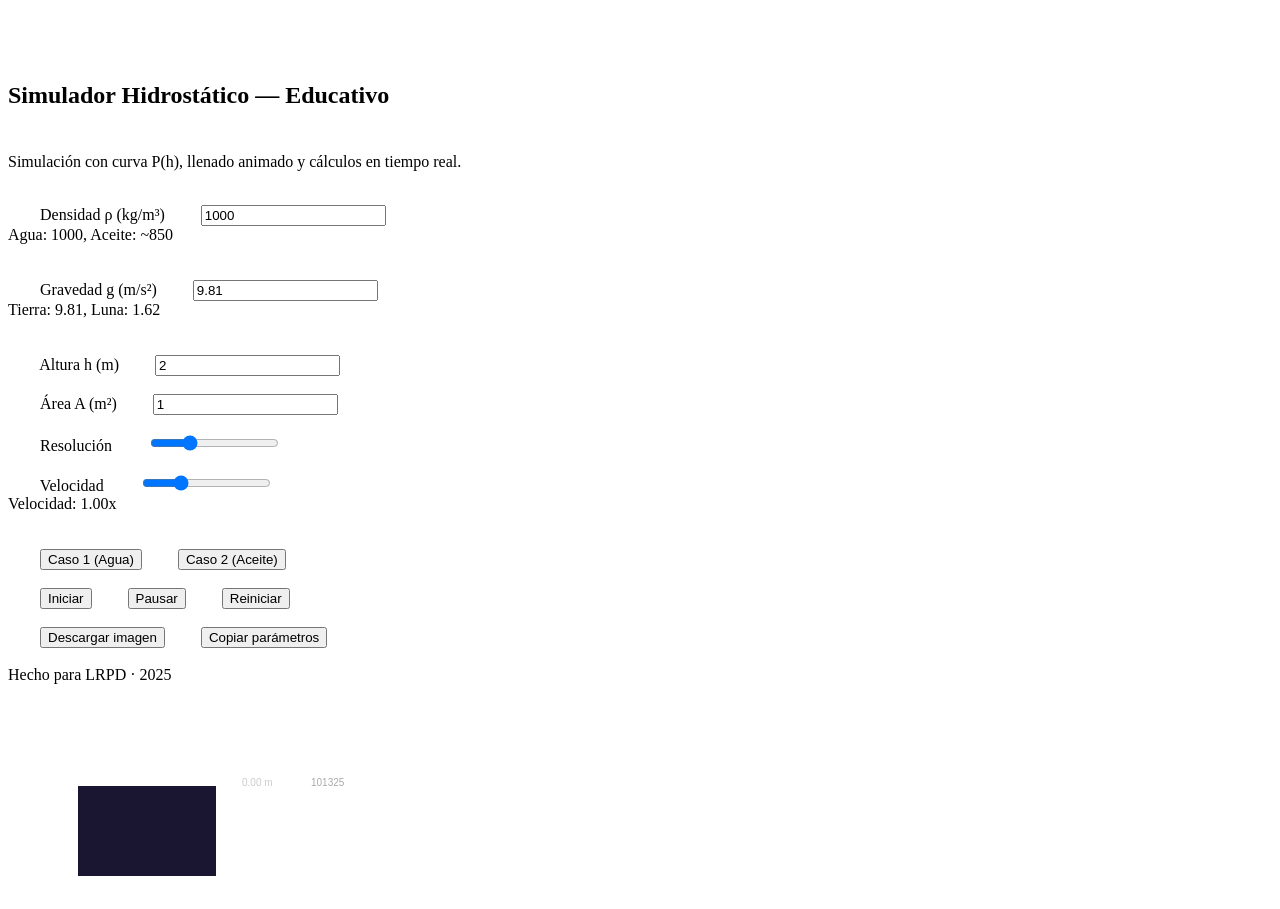
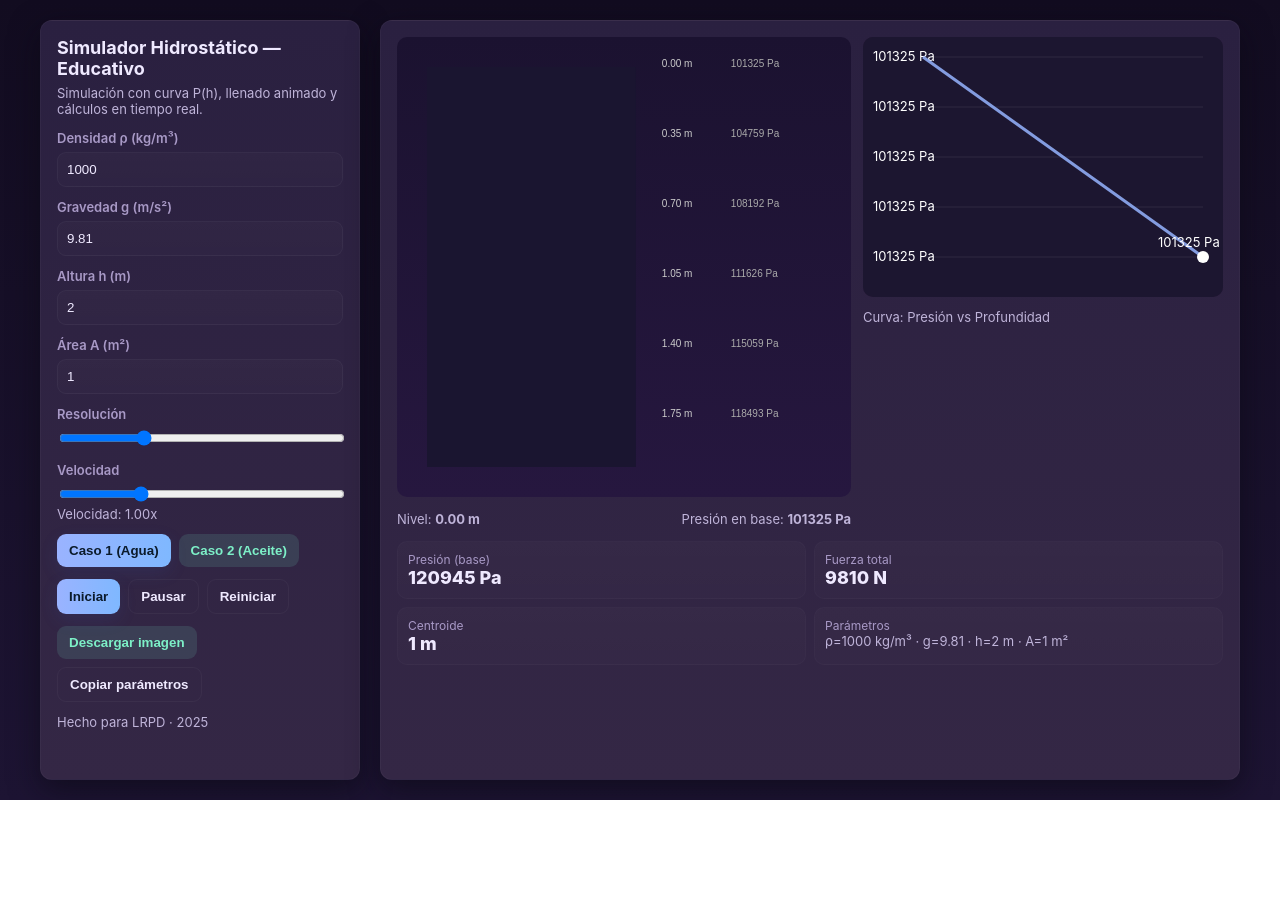
Before and after one commit to wolffreeze/Fisica-simulador, a plain HTML site: page index.html in a window 1280 px wide. Shown: the top 909 px of the page. After the commit the page ends 800 px from the top, so only its background shows below. Drawn offline with Linux system fonts and the light colour scheme.

Commit message:
Update index.html

```diff
--- a/index.html
+++ b/index.html
@@ -1,358 +1,679 @@
 <!doctype html>
+
 <html lang="es">
+
 <head>
+
 <meta charset="utf-8"/>
+
 <meta name="viewport" content="width=device-width,initial-scale=1"/>
+
 <title>Simulador Hidrostático — Dark Purple Soft</title>
+
 <style>
+
   :root{
+
     --bg1: #120c20;
+
     --bg2: #1d1433;
+
     --panel: #2a2040;
+
     --panel-2: #342745;
+
     --muted: #bfb4d9;
+
     --muted-2: #a899c6;
+
     --text: #efe9ff;
+
     --accent: #9ab3ff;
+
     --accent-2: #7df0c8;
+
     --glow: rgba(157,114,200,0.14);
+
     --shadow: 0 10px 30px rgba(10,8,18,0.6);
+
     font-family: Inter, ui-sans-serif, system-ui, -apple-system, "Segoe UI", Roboto;
-  }
-  *{box-sizing:border-box}
-  html,body{height:100%}
-  body{
-    margin:0;
-    min-height:100vh;
-    background: linear-gradient(180deg,var(--bg1),var(--bg2));
-    color:var(--text);
-    padding:20px;
+
   }
 
+  *{box-sizing:border-box}
+
+  html,body{height:100%}
+
+  body{
+
+    margin:0;
+
+    min-height:100vh;
+
+    background: linear-gradient(180deg,var(--bg1),var(--bg2));
+
+    color:var(--text);
+
+    padding:20px;
+
+  }
+
+
+
   .app{max-width:1200px;margin:0 auto;display:grid;grid-template-columns:320px 1fr;gap:20px}
+
   .panel{background:linear-gradient(180deg,var(--panel),var(--panel-2));border-radius:12px;padding:16px;box-shadow:var(--shadow);border:1px solid rgba(255,255,255,0.03)}
+
   .sidebar{height:calc(100vh - 40px);overflow:auto}
+
   h1{margin:0;font-size:18px;color:var(--text)}
+
   .muted{color:var(--muted);font-size:13px}
+
   .control{margin-top:12px}
+
   label{display:block;font-weight:600;font-size:13px;margin-bottom:6px;color:var(--muted-2)}
+
   input[type=number]{width:100%;padding:9px;border-radius:9px;border:1px solid rgba(255,255,255,0.04);background:linear-gradient(180deg, rgba(255,255,255,0.02), rgba(255,255,255,0.01));color:var(--text)}
+
   input[type=range]{width:100%}
+
   .buttons{display:flex;gap:8px;flex-wrap:wrap;margin-top:12px}
+
   button{cursor:pointer;border:0;padding:9px 12px;border-radius:9px;font-weight:700;background:transparent;color:var(--text)}
+
   .btn-primary{background:linear-gradient(90deg,var(--accent),#7fb8ff);color:#0b1b2b;box-shadow:0 6px 18px rgba(55,95,195,0.12)}
+
   .btn-soft{background:rgba(125,240,200,0.12);color:var(--accent-2)}
+
   .btn-ghost{background:transparent;border:1px solid rgba(255,255,255,0.04)}
+
   .small{font-size:13px;color:var(--muted)}
+
   .main{display:flex;flex-direction:column;gap:14px}
+
   .canvas-area{display:flex;gap:12px;align-items:flex-start;flex-wrap:wrap}
+
   #visCanvas{width:100%;height:460px;border-radius:10px;background:linear-gradient(180deg,#1b1230,#26173f)}
+
   #chartCanvas{width:360px;height:260px;border-radius:10px;background:linear-gradient(180deg,#241533,#2d1a3b)}
+
   .results{display:grid;grid-template-columns:repeat(2,1fr);gap:8px}
+
   .result-card{background:linear-gradient(180deg, rgba(255,255,255,0.02), rgba(255,255,255,0.01));padding:10px;border-radius:10px;border:1px solid rgba(255,255,255,0.02)}
+
   .result-card .label{font-size:12px;color:var(--muted-2)}
+
   .result-card .value{font-weight:800;font-size:18px;color:var(--text)}
+
   footer.small{color:var(--muted);margin-top:12px}
 
+
+
   @media(max-width:980px){
+
     .app{grid-template-columns:1fr;padding:12px}
+
     .sidebar{height:auto;order:2}
+
     .main{order:1}
+
     #chartCanvas{width:100%}
+
   }
+
 </style>
+
 </head>
+
 <body>
+
   <div class="app">
+
     <aside class="panel sidebar">
+
       <h1>Simulador Hidrostático — Educativo</h1>
+
       <p class="muted" style="margin-top:6px">Simulación con curva P(h), llenado animado y cálculos en tiempo real.</p>
 
+
+
       <div class="control">
+
         <label for="rho">Densidad ρ (kg/m³)</label>
+
         <input id="rho" type="number" value="1000">
-        <div class="small">Agua: 1000, Aceite: ~850</div>
+
       </div>
 
+
+
       <div class="control">
+
         <label for="g">Gravedad g (m/s²)</label>
+
         <input id="g" type="number" value="9.81">
-        <div class="small">Tierra: 9.81, Luna: 1.62</div>
+
       </div>
 
+
+
       <div class="control">
+
         <label for="h">Altura h (m)</label>
+
         <input id="h" type="number" value="2">
+
       </div>
 
+
+
       <div class="control">
+
         <label for="area">Área A (m²)</label>
+
         <input id="area" type="number" value="1">
+
       </div>
 
+
+
       <div class="control">
+
         <label for="steps">Resolución</label>
+
         <input id="steps" type="range" min="8" max="120" value="40">
+
       </div>
 
+
+
       <div class="control">
+
         <label for="speed">Velocidad</label>
+
         <input id="speed" type="range" min="0.25" max="3" step="0.05" value="1">
+
         <div class="small">Velocidad: <span id="speedTxt">1.00x</span></div>
+
       </div>
 
+
+
       <div class="buttons">
+
         <button id="case1" class="btn-primary">Caso 1 (Agua)</button>
+
         <button id="case2" class="btn-soft">Caso 2 (Aceite)</button>
+
       </div>
 
+
+
       <div class="buttons">
+
         <button id="start" class="btn-primary">Iniciar</button>
+
         <button id="pauseResume" class="btn-ghost">Pausar</button>
+
         <button id="reset" class="btn-ghost">Reiniciar</button>
+
       </div>
 
+
+
       <div class="buttons">
+
         <button id="download" class="btn-soft">Descargar imagen</button>
+
         <button id="copy" class="btn-ghost">Copiar parámetros</button>
+
       </div>
 
+
+
       <footer class="small">Hecho para LRPD · 2025</footer>
+
     </aside>
 
+
+
     <main class="main panel">
+
       <div class="canvas-area">
+
         <div style="flex:1">
+
           <canvas id="visCanvas"></canvas>
+
           <div style="display:flex;justify-content:space-between;margin-top:10px">
+
             <div class="small">Nivel: <strong id="lvl">0.00 m</strong></div>
+
             <div class="small">Presión en base: <strong id="pbase">101325 Pa</strong></div>
-          </div>
+
           </div>
 
-        <div style="width:360px">
-          <canvas id="chartCanvas"></canvas>
-          <div style="margin-top:8px" class="small">Curva: Presión vs Profundidad</div>
-        </div>
         </div>
 
-      <div class="results">
-        <div class="result-card"><div class="label">Presión (máx)</div><div id="resP" class="value">—</div></div>
-        <div class="result-card"><div class="label">Fuerza total</div><div id="resF" class="value">—</div></div>
-        <div class="result-card"><div class="label">Centro de Presión (h_c)</div><div id="resHc" class="value">—</div></div>
-        <div class="result-card"><div class="label">Parámetros</div><div id="resParams" class="small">—</div></div>
-      </div>
-    </main>
+
+
+        <div style="width:360px">
+
+          <canvas id="chartCanvas"></canvas>
+
+          <div style="margin-top:8px" class="small">Curva: Presión vs Profundidad</div>
+
         </div>
 
+      </div>
+
+
+
+      <div class="results">
+
+        <div class="result-card"><div class="label">Presión (base)</div><div id="resP" class="value">—</div></div>
+
+        <div class="result-card"><div class="label">Fuerza total</div><div id="resF" class="value">—</div></div>
+
+        <div class="result-card"><div class="label">Centroide</div><div id="resHc" class="value">—</div></div>
+
+        <div class="result-card"><div class="label">Parámetros</div><div id="resParams" class="small">—</div></div>
+
+      </div>
+
+    </main>
+
+  </div>
+
+
+
 <script>
+
 /* ==========================
+
    SIMULADOR HIDROSTÁTICO
+
    ========================== */
 
+
+
 (function(){
+
   const vis = document.getElementById('visCanvas');
+
   const chart = document.getElementById('chartCanvas');
+
   const ctx = vis.getContext('2d');
+
   const cctx = chart.getContext('2d');
+
   const DPR = window.devicePixelRatio || 1;
 
+
+
   const rhoEl = document.getElementById('rho');
+
   const gEl = document.getElementById('g');
+
   const hEl = document.getElementById('h');
+
   const areaEl = document.getElementById('area');
+
   const stepsEl = document.getElementById('steps');
+
   const speedEl = document.getElementById('speed');
+
   const speedTxt = document.getElementById('speedTxt');
 
+
+
   const startBtn = document.getElementById('start');
+
   const pauseBtn = document.getElementById('pauseResume');
+
   const resetBtn = document.getElementById('reset');
+
   const downloadBtn = document.getElementById('download');
+
   const copyBtn = document.getElementById('copy');
 
+
+
   const case1Btn = document.getElementById('case1');
+
   const case2Btn = document.getElementById('case2');
 
+
+
   const resP = document.getElementById('resP');
+
   const resF = document.getElementById('resF');
+
   const resHc = document.getElementById('resHc');
+
   const resParams = document.getElementById('resParams');
+
   const lvlLabel = document.getElementById('lvl');
+
   const pbaseLabel = document.getElementById('pbase');
 
+
+
   let anim = false;
+
   let last = null;
+
   let progress = 0;
-  const P0 = 101325; // Presión atmosférica
+
+  const P0 = 101325;
+
   const baseDuration = 2.2;
 
+
+
   function clamp(v,a,b){ return Math.max(a, Math.min(b, v)); }
+
   function fmt(x,unit){ return (Math.round(x*100)/100) + (unit?" "+unit:""); }
 
+
+
   function pressureAt(depth,rho,g){ return P0 + rho*g*depth; }
+
   function finalForce(rho,g,h,A){ return rho*g*(h/2)*A; }
 
+
+
   function resize(){
+
     // set canvas pixel size using DPR to keep rendering sharp
+
     vis.width = Math.max(1, Math.floor(vis.clientWidth * DPR));
+
     vis.height = Math.max(1, Math.floor(vis.clientHeight * DPR));
 
+
+
     chart.width = Math.max(1, Math.floor(chart.clientWidth * DPR));
+
     chart.height = Math.max(1, Math.floor(chart.clientHeight * DPR));
 
+
+
     draw();
-    // Corregido: Llamar a drawChart con el progreso actual
-    drawChart(+rhoEl.value, +gEl.value, +hEl.value, progress);
+
+    drawChart();
+
   }
+
   window.addEventListener('resize', resize);
+
   setTimeout(resize,80);
 
+
+
   /* === DIBUJO PRINCIPAL === */
+
   function draw(){
+
     const rho = +rhoEl.value;
+
     const g = +gEl.value;
+
     const h = +hEl.value;
+
     const A = +areaEl.value;
+
     const steps = +stepsEl.value;
 
+
+
     const W = vis.width, H = vis.height;
+
     ctx.clearRect(0,0,W,H);
 
+
+
     const pad = 30*DPR;
+
     const left = pad;
+
     const top = pad;
+
     const wBox = W*0.46;
+
     const hBox = H - pad*2;
 
-    // Fondo del contenedor
+
+
+    // Fondo
+
     ctx.fillStyle = "#1a1530";
+
     ctx.fillRect(left,top,wBox,hBox);
 
+
+
     // Nivel actual
-    const currentLevel = progress * h;
-    const frac = h===0 ? 0 : currentLevel/h;
+
+    const level = progress * h;
+
+    const frac = h===0 ? 0 : level/h;
+
     const hFill = frac * hBox;
 
-    // Llenado (Líquido)
     ctx.fillStyle = "#3fa9ff33";
+
     ctx.fillRect(left, top + (hBox - hFill), wBox, hFill);
 
-    lvlLabel.textContent = currentLevel.toFixed(2)+" m";
-    pbaseLabel.textContent = Math.round(pressureAt(currentLevel,rho,g))+" Pa";
 
-    // Datos finales (de la simulación máxima)
+
+    lvlLabel.textContent = level.toFixed(2)+" m";
+
+    pbaseLabel.textContent = Math.round(pressureAt(level,rho,g))+" Pa";
+
+
+
+    // Datos finales
+
     const Pbase = pressureAt(h,rho,g);
+
     const F = finalForce(rho,g,h,A);
+
     resP.textContent = fmt(Pbase,"Pa");
+
     resF.textContent = fmt(F,"N");
+
     resHc.textContent = fmt(h/2,"m");
+
     resParams.textContent = `ρ=${rho} kg/m³ · g=${g} · h=${h} m · A=${A} m²`;
 
-    // Representación de Barras de Presión
+
+
+    // Barras
+
     const barX = left + wBox + 20*DPR;
+
     const maxBar = W*0.22;
+
     ctx.fillStyle = "#ffffff33";
 
+
+
     for(let i=0;i<=steps;i++){
+
       const fr = i/steps;
+
       const depth = fr*h;
+
       const y = top + fr*hBox;
 
-      if (depth <= currentLevel) {
       const P = pressureAt(depth,rho,g);
-        // Usar la presión hidrostática máxima (Pbase - P0) para la escala
-        const maxHydroP = (Pbase - P0) || 1;
-        const rel = (P - P0) / maxHydroP;
-        const bw = rel * maxBar;
+
+      const rel = (P-P0)/(rho*g*h || 1);
+
+      const bw = rel * maxBar * frac;
+
+
 
       ctx.fillRect(barX, y-3*DPR, bw, 6*DPR);
 
+
+
       if(i % Math.ceil(steps/6)===0){
+
         ctx.fillStyle="#ccc";
+
         ctx.fillText(depth.toFixed(2)+" m", barX + bw + 6*DPR, y);
+
         ctx.fillStyle="#aaa";
+
         ctx.fillText(Math.round(P)+" Pa", barX + bw + 75*DPR, y);
-        }
-        ctx.fillStyle="#ffffff33";
-      }
-    }
+
       }
 
-  /* === GRÁFICO (Presión vs. Profundidad) CORREGIDO === */
-  function drawChart(rho, g, h, progress) {
-    // El nivel actual del líquido (profundidad en el punto más bajo)
-    const currentLevel = progress * h;
-    // Fracción de la altura total que se ha llenado
-    const currentFrac = h === 0 ? 0 : currentLevel / h;
+      ctx.fillStyle="#ffffff33";
+
+    }
+
+  }
+
+
+
+  /* === GRÁFICO (Versión mejorada estilo anterior) === */
+
+  function drawChart() {
+
+    // obtener entradas actuales
+
+    const rho = +rhoEl.value;
+
+    const g = +gEl.value;
+
+    const h = +hEl.value;
+
+
+
+    // usar el contexto ya creado (cctx) para el canvas chart
 
     const ctx = cctx;
+
     const W = chart.width;
+
     const H = chart.height;
+
+
 
     ctx.clearRect(0,0,W,H);
 
-    const ml = 60;    // margen izquierda (para etiquetas P)
-    const mr = 20;    // margen derecha
-    const mt = 20;    // margen top (presión P0)
-    const mb = 40;    // margen bottom (presión máx)
 
-    const pw = W - ml - mr; // Ancho de la zona de dibujo
-    const ph = H - mt - mb; // Alto de la zona de dibujo
+
+    const ml = 60;    // margen izquierda
+
+    const mr = 20;    // margen derecha
+
+    const mt = 20;    // margen top
+
+    const mb = 40;    // margen bottom
+
+
+
+    const pw = W - ml - mr;
+
+    const ph = H - mt - mb;
+
+
 
     // Fondo
+
     ctx.fillStyle = "#1c1630";
+
     ctx.fillRect(0,0,W,H);
 
-    // --- Ejes y Etiquetas (Fijos para el máximo h) ---
-    const PtopMax = P0; // Presión inicial
-    const PbotMax = P0 + (rho * g * h); // Presión final (máxima)
+
 
     // Líneas horizontales
+
     ctx.strokeStyle = "rgba(255,255,255,0.08)";
+
     ctx.lineWidth = 1;
 
+
+
     const depthSteps = 4;
+
     for (let i = 0; i <= depthSteps; i++) {
-        const frac = i / depthSteps;
-        const y = mt + frac * ph;
-        ctx.beginPath();
-        ctx.moveTo(ml, y);
-        ctx.lineTo(W - mr, y);
-        ctx.stroke();
-    }
 
-    // Etiquetas de Presión (eje vertical)
-    ctx.fillStyle = "white";
-    ctx.font = Math.round(13 * DPR) + "px Inter";
-
-    for (let i = 0; i <= 4; i++) {
-        const frac = i / 4;
-        // El valor de P se calcula entre PtopMax y PbotMax
-        const pVal = Math.round(PtopMax + frac * (PbotMax - PtopMax));
-        const y = mt + frac * ph;
-        ctx.fillText(`${pVal} Pa`, 10, y + 4);
-    }
-
-    // --- Curva Presión vs Profundidad (Animada) ---
-    ctx.strokeStyle = "rgba(150,180,255,0.85)";
-    ctx.lineWidth = Math.max(1, 3 * DPR);
+        const y = mt + (i / depthSteps) * ph;
 
         ctx.beginPath();
 
-    // Dibujar solo hasta el progreso actual
-    const numSteps = 50;
-    const stepsToDraw = Math.floor(numSteps * currentFrac);
+        ctx.moveTo(ml, y);
 
-    for (let i = 0; i <= stepsToDraw; i++) {
-        const frac = i / numSteps; // Fracción de la profundidad total (h)
+        ctx.lineTo(W - mr, y);
 
-        // El cálculo de P es lineal respecto a la profundidad
-        // P = P0 + rho*g*(frac*h)
-        // O: P = P0 + frac * (PbotMax - PtopMax)
-        const P = PtopMax + frac * (PbotMax - PtopMax);
+        ctx.stroke();
 
-        // Las coordenadas X e Y son proporcionales a la profundidad (frac)
+    }
+
+
+
+    // Cálculo presión base (presión absoluta en la visualización)
+
+    const depthNow = h * progress;     // 🔥 profundidad actual según animación
+const Ptop = P0;
+const Pbot = P0 + (rho * g * depthNow);   // 🔥 presión actual, no la final
+
+
+
+    // Etiquetas
+
+    ctx.fillStyle = "white";
+
+    ctx.font = Math.round(13 * DPR) + "px Inter";
+
+
+
+    for (let i = 0; i <= 4; i++) {
+
+        const frac = i / 4;
+
+
+
+        // presión entre Ptop y Pbot
+
+        const pVal = Math.round(Ptop + frac * (Pbot - Ptop));
+
+
+
+        const y = mt + frac * ph;
+
+
+
+        ctx.fillText(`${pVal} Pa`, 10, y + 4);
+
+    }
+
+
+
+    // Curva presión vs profundidad
+
+    ctx.strokeStyle = "rgba(150,180,255,0.85)";
+
+    ctx.lineWidth = Math.max(1, 3 * DPR);
+
+
+
+    ctx.beginPath();
+
+
+
+const stepsCurve = 50;
+for (let i = 0; i <= stepsCurve; i++) {
+    const frac = i / stepsCurve;
+    const depth = depthNow * frac;              // 🔥 curva hasta profundidad real
+    const P = Ptop + rho * g * depth;
+
     const x = ml + frac * pw;
     const y = mt + frac * ph;
 
@@ -360,117 +681,216 @@
     else ctx.lineTo(x, y);
 }
 
+
+
     ctx.stroke();
 
-    // Punto final y etiqueta (Presión al nivel actual)
-    const Pcurrent = pressureAt(currentLevel, rho, g);
-    const xEnd = ml + currentFrac * pw;
-    const yEnd = mt + currentFrac * ph;
+
+
+    // Punto final (presión máxima)
+
+    const xEnd = ml + pw;
+
+    const yEnd = mt + ph;
+
+
 
     ctx.fillStyle = "white";
+
     ctx.beginPath();
+
     ctx.arc(xEnd, yEnd, 6 * DPR, 0, Math.PI * 2);
+
     ctx.fill();
 
-    // Etiqueta del punto final
-    ctx.fillText(`${Math.round(Pcurrent)} Pa`, xEnd - 45 * DPR, yEnd - 10 * DPR);
+
+
+    ctx.fillText(`${Math.round(Pbot)} Pa`, xEnd - 45 * DPR, yEnd - 10 * DPR);
+
   }
 
 
 
+
+
+
+
   /* === LOOP === */
+
   function loop(ts){
+
     if(!last) last = ts;
+
     const dt = (ts-last)/1000;
+
     last = ts;
 
+
+
     const speed = +speedEl.value;
-    const rho = +rhoEl.value;
-    const g = +gEl.value;
-    const h = +hEl.value;
 
     speedTxt.textContent = speed.toFixed(2)+"x";
 
+
+
     if(anim){
-      progress += dt/(baseDuration/speed);
+
+      progress += dt/(2.2/speed);
+
       if(progress>=1){ progress=1; anim=false; }
+
     }
 
+
+
     draw();
-    // Pasar el progreso para animar el gráfico
-    drawChart(rho, g, h, progress);
+
+    drawChart();
+
+
 
     requestAnimationFrame(loop);
+
   }
 
+
+
   /* === BOTONES === */
+
   startBtn.addEventListener('click', ()=>{
+
     if(!anim){
+
       if(progress>=1) progress=0;
+
       anim=true;
+
       last=performance.now();
+
     }
+
   });
 
+
+
   pauseBtn.addEventListener('click', ()=>{
+
     anim = !anim;
+
     last = performance.now();
+
     pauseBtn.textContent = anim ? "Pausar" : "Reanudar";
+
   });
 
+
+
   resetBtn.addEventListener('click', ()=>{
+
     anim=false;
+
     progress=0;
+
     last=null;
+
     pauseBtn.textContent="Pausar";
+
     draw();
-    drawChart(+rhoEl.value, +gEl.value, +hEl.value, 0);
+
+    drawChart();
+
   });
 
+
+
   downloadBtn.addEventListener('click',()=>{
+
     const tmp=document.createElement('canvas');
+
     const w=vis.width+chart.width+20*DPR;
+
     const h=Math.max(vis.height,chart.height);
+
     tmp.width=w; tmp.height=h;
+
     const tctx=tmp.getContext('2d');
+
     tctx.fillStyle="#1b1230";
+
     tctx.fillRect(0,0,w,h);
+
     tctx.drawImage(vis,0,0);
+
     tctx.drawImage(chart,vis.width+20*DPR,0);
+
     const a=document.createElement('a');
+
     a.href=tmp.toDataURL();
+
     a.download="simulacion_hidrostatica.png";
+
     a.click();
+
   });
 
+
+
   copyBtn.addEventListener('click',()=>{
+
     const s=`rho=${rhoEl.value}, g=${gEl.value}, h=${hEl.value}, A=${areaEl.value}`;
+
     navigator.clipboard.writeText(s);
+
     copyBtn.textContent="Copiado ✓";
+
     setTimeout(()=>copyBtn.textContent="Copiar parámetros",1000);
+
   });
 
+
+
   case1Btn.addEventListener('click',()=>{
+
     rhoEl.value=1000; gEl.value=9.81; hEl.value=2; areaEl.value=1;
+
     progress=0; anim=true; last=performance.now();
+
   });
 
+
+
   case2Btn.addEventListener('click',()=>{
+
     rhoEl.value=850; gEl.value=9.81; hEl.value=1.5; areaEl.value=0.8;
+
     progress=0; anim=true; last=performance.now();
+
   });
 
+
+
   [rhoEl,gEl,hEl,areaEl,stepsEl,speedEl].forEach(el=>{
+
     el.addEventListener('input',()=>{
+
       if(progress>1) progress=1;
-      draw();
-      drawChart(+rhoEl.value, +gEl.value, +hEl.value, progress);
-    });
+
+      draw(); drawChart();
+
     });
 
+  });
+
+
+
   requestAnimationFrame(loop);
+
 })();
+
 </script>
 
+
+
 </body>
+
 </html>
```
Lines whose indentation alone changed are shown as unchanged.
